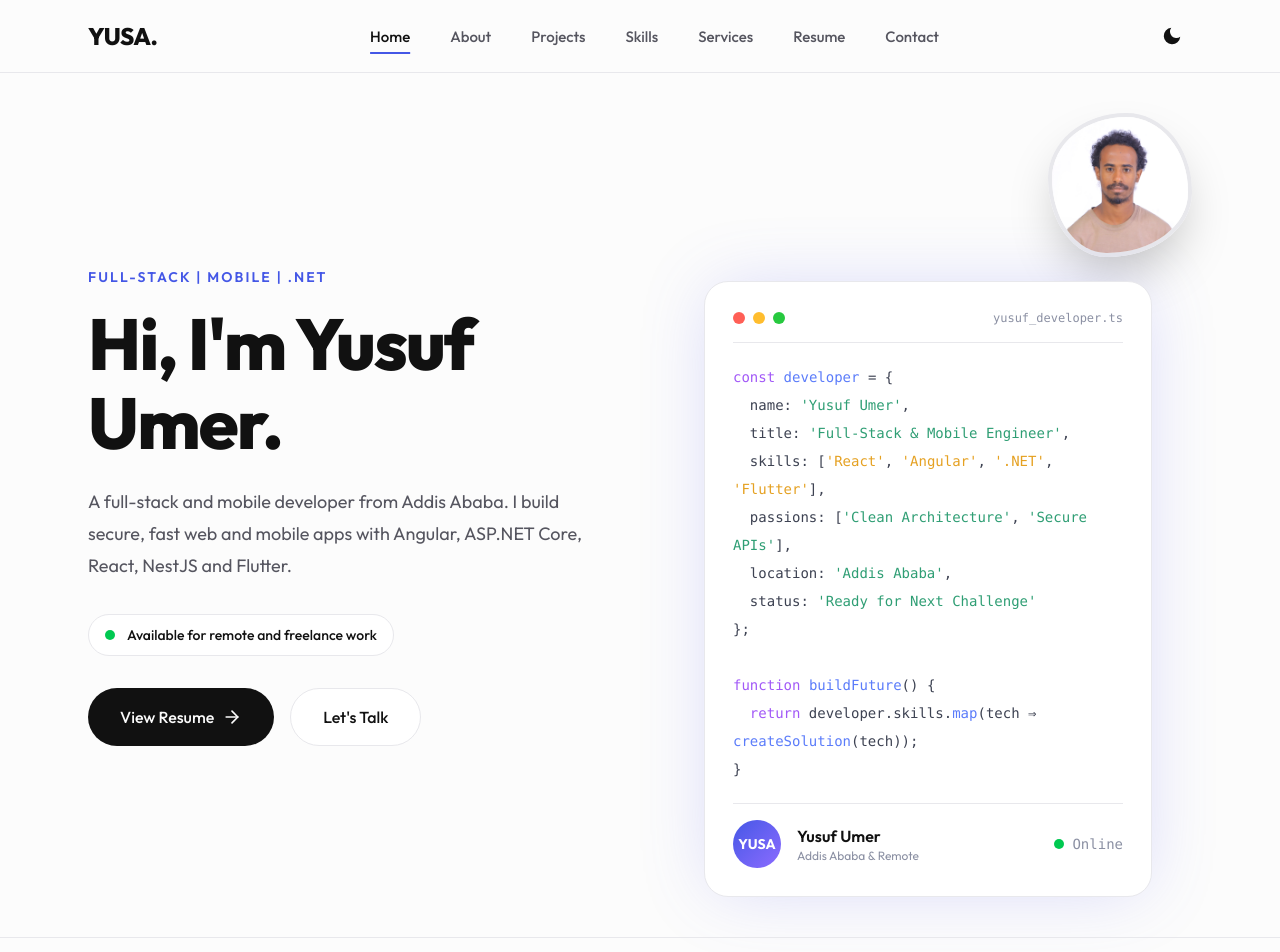
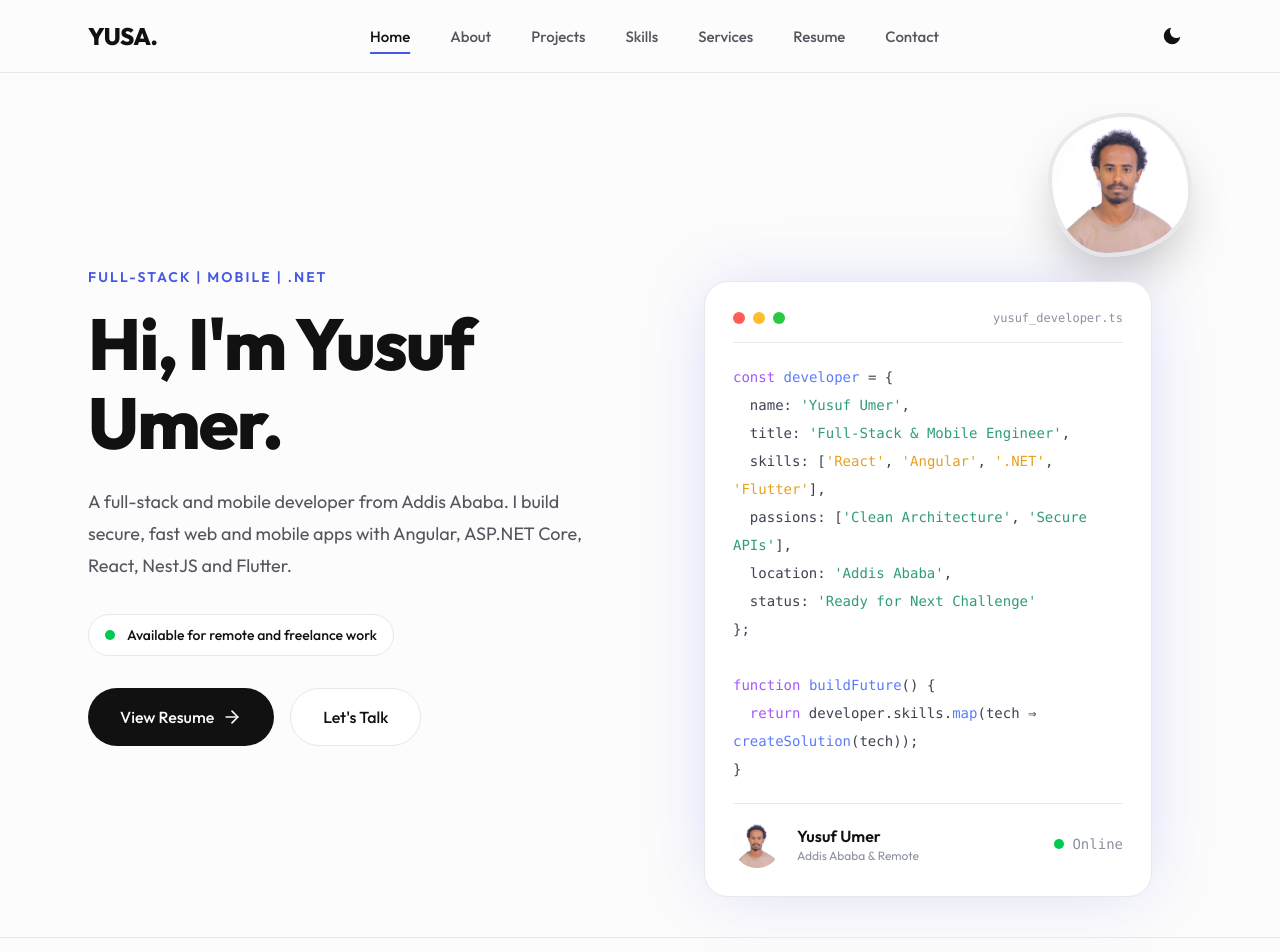
Before and after one commit to codewithyusa/portfolio, a React (Vite) app in the folder yusuf-portfolio/: page / in a window 1280 px wide. Shown: the top 952 px of the page. Built offline with nearby package versions, Linux system fonts and the light colour scheme.

Commit message:
feat: add profile photo to CodeCard

```diff
--- a/yusuf-portfolio/src/components/home/CodeCard.tsx
+++ b/yusuf-portfolio/src/components/home/CodeCard.tsx
@@ -46,9 +46,11 @@ export default function CodeCard() {
 
       <div className="flex items-center justify-between border-t border-code-line pt-4">
         <div className="flex items-center gap-4">
-          <span className="grid size-12 place-items-center rounded-full bg-gradient-to-br from-[#4457e6] to-[#8b6bff] text-sm font-bold text-white">
-            YUSA
-          </span>
+          <img
+            src="/yusuf.jpg"
+            alt="Yusuf Umer"
+            className="size-12 shrink-0 rounded-full object-cover object-top"
+          />
           <div>
             <p className="font-semibold text-fg">Yusuf Umer</p>
             <p className="text-xs text-code-muted">Addis Ababa &amp; Remote</p>
```
